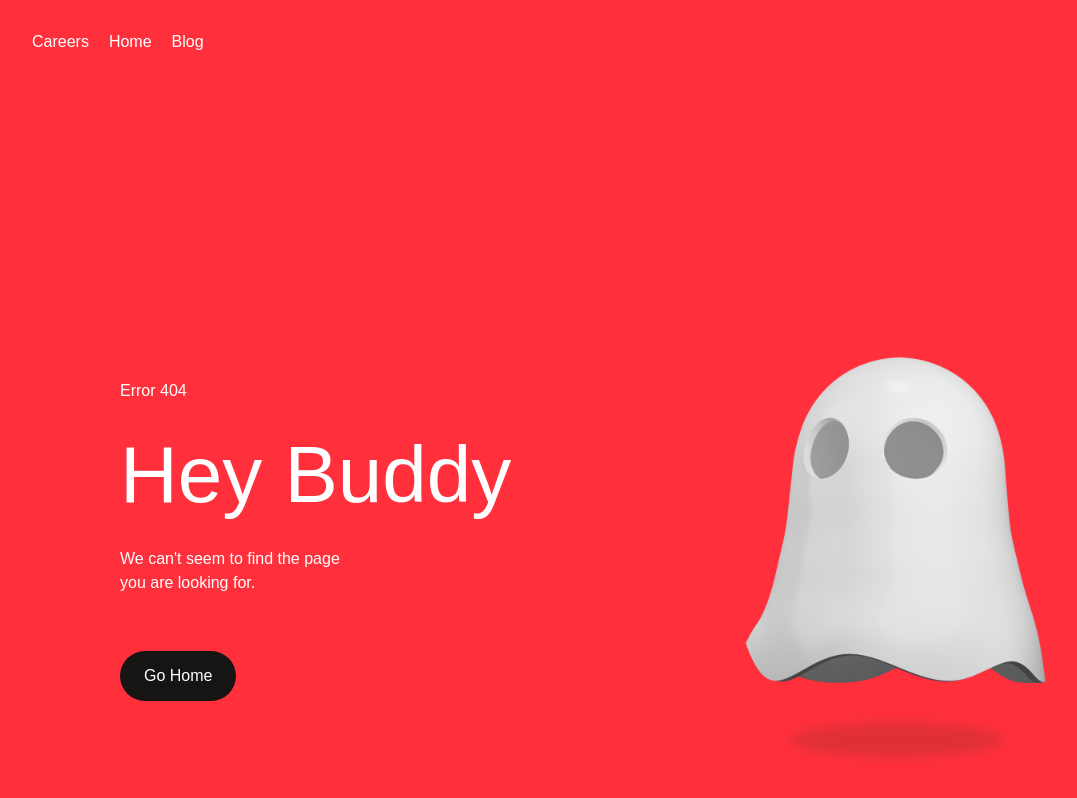
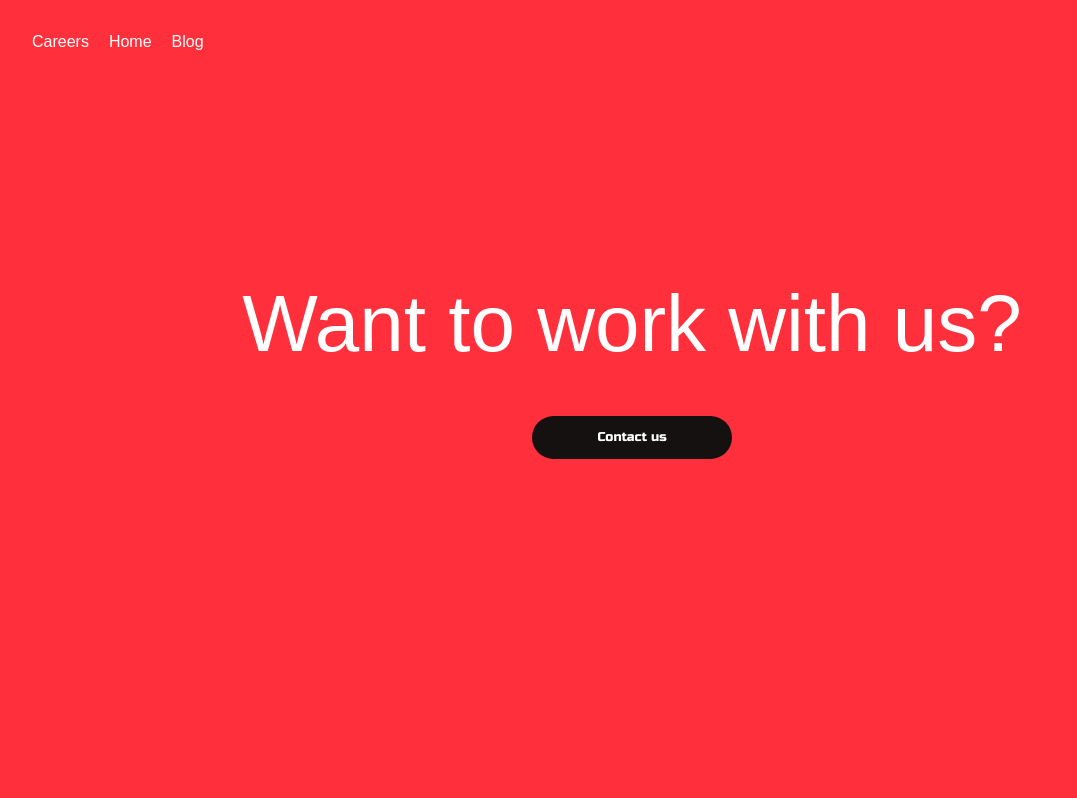
Before and after one commit to vatsal-vb/Jabali, a React (Vite) app: page /career in a window 1280 px wide. Before the commit this address had no page. Shown: the top 798 px of the page, without its empty margins (8-1085 px from the left). Built offline with nearby package versions, Linux system fonts and the light colour scheme.

Commit message:
🍒 Update 🟠

```diff
--- a/src/App.jsx
+++ b/src/App.jsx
@@ -3,6 +3,8 @@ import ComingSoon from "./Pages/Coming-Soon/ComingSoon";
 import ErrorPage from "./Pages/404-Page/404";
 import NavBar from "./Components/NavBar";
 import Landing from "./Pages/LandingPage/Landing";
+import Blog from "./Pages/Blog/Blog";
+import Career from "./Pages/Career/Career";
 
 function App() {
 
@@ -19,6 +21,10 @@ function App() {
 
       <Route path="/" Component={Landing} />
 
+      <Route path="/blog" Component={Blog} />
+
+      <Route path="/career" Component={Career} />
+
     </Routes>
 
    </div>
--- /dev/null
+++ b/src/Pages/Blog/Blog.css
@@ -0,0 +1,25 @@
+.blog {
+    display: flex;
+    justify-content: center;
+    align-items: center;
+    text-align: center;
+    margin-top: 20rem;
+    align-content: center;
+    align-self: center;
+    justify-self: center;
+    text-justify: center;
+}
+
+h1 {
+    font-size: 5rem;
+    color: #fff;
+}
+
+@media (max-width: 900px) {
+    .blog {
+        margin-top: 5rem;
+    }
+    h1 {
+        font-size: 3rem;
+    }
+}
--- /dev/null
+++ b/src/Pages/Blog/Blog.jsx
@@ -0,0 +1,11 @@
+import "./Blog.css"
+
+const Blog = () => {
+  return (
+    <div className="blog">
+    <h1>Coming Soon! Stay tuned</h1>
+    </div>
+  )
+}
+
+export default Blog
--- /dev/null
+++ b/src/Pages/Career/Career.css
@@ -0,0 +1,14 @@
+.career {
+    display: flex;
+    flex-direction: column;
+    padding: 20px;
+    align-items: center;
+    justify-content: center;
+    margin-top: 10rem;
+}
+
+#btn {
+    margin-top: 2rem;
+    width: 200px;
+    text-align: center;
+}
--- /dev/null
+++ b/src/Pages/Career/Career.jsx
@@ -0,0 +1,15 @@
+import "./Career.css";
+
+const Career = () => {
+  return (
+    <div className="career">
+
+        <h1> Want to work with us?</h1>
+
+
+       <button className="btn" id="btn"><a href="mailto:contact@jabali.ai">Contact us</a></button>
+    </div>
+  )
+}
+
+export default Career
```
Also changed, not shown: vercel.json.
